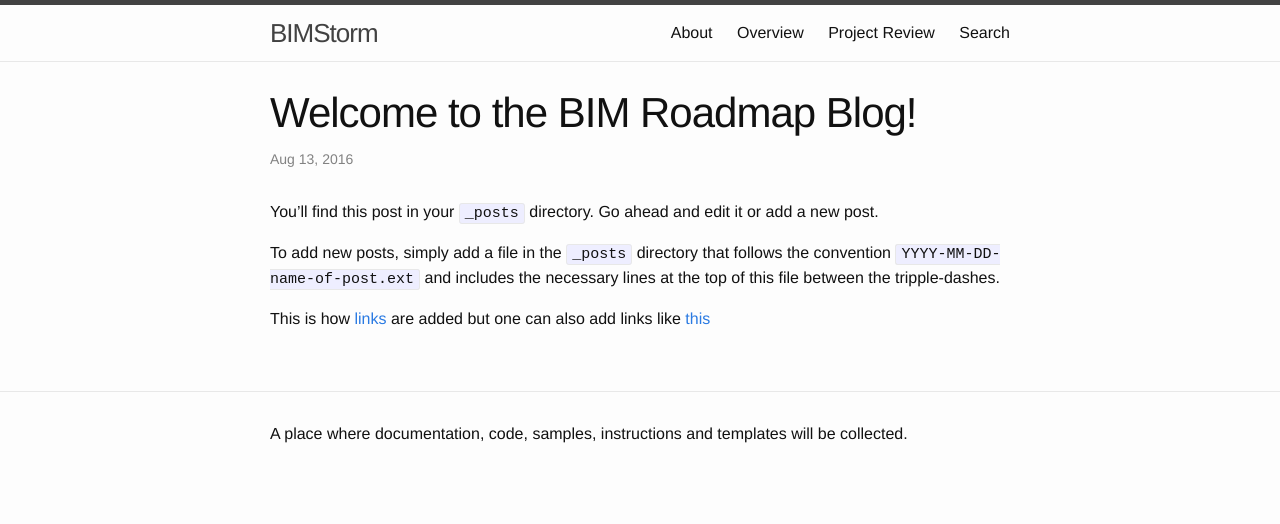
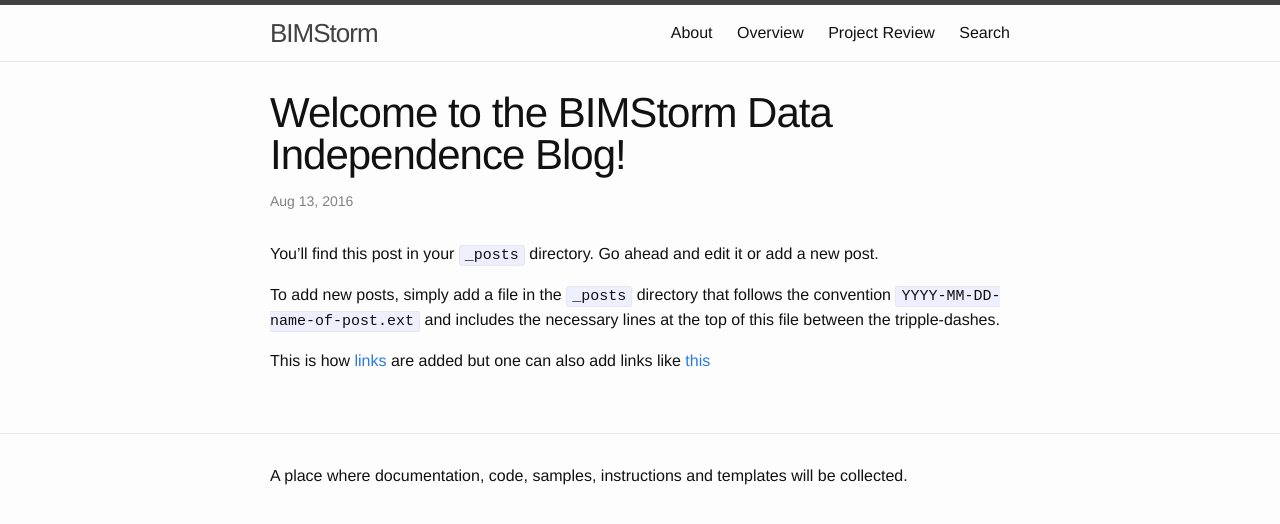
Before and after one commit to buildingSMARTalliance/BIMStorm, a Jekyll site: the page built from _posts/2016-08-12-welcome-bim-roadmap.markdown, in a window 1280 px wide. Shown: the top 524 px of the page. Built offline with Jekyll 4.4.1, drawn with Linux system fonts in a browser that asks for light colours.

Commit message:
Update 2016-08-12-welcome-bim-roadmap.markdown

```diff
--- a/_posts/2016-08-12-welcome-bim-roadmap.markdown
+++ b/_posts/2016-08-12-welcome-bim-roadmap.markdown
@@ -1,8 +1,8 @@
 ---
 layout: post
-title:  "Welcome to the BIM Roadmap Blog!"
+title:  "Welcome to the BIMStorm Data Independence Blog!"
 date:   2016-08-12 14:03:45 -1000
-categories: raodmap
+categories: BIMStorm
 
 ---
 You’ll find this post in your `_posts` directory. Go ahead and edit it or add a new post.
```
